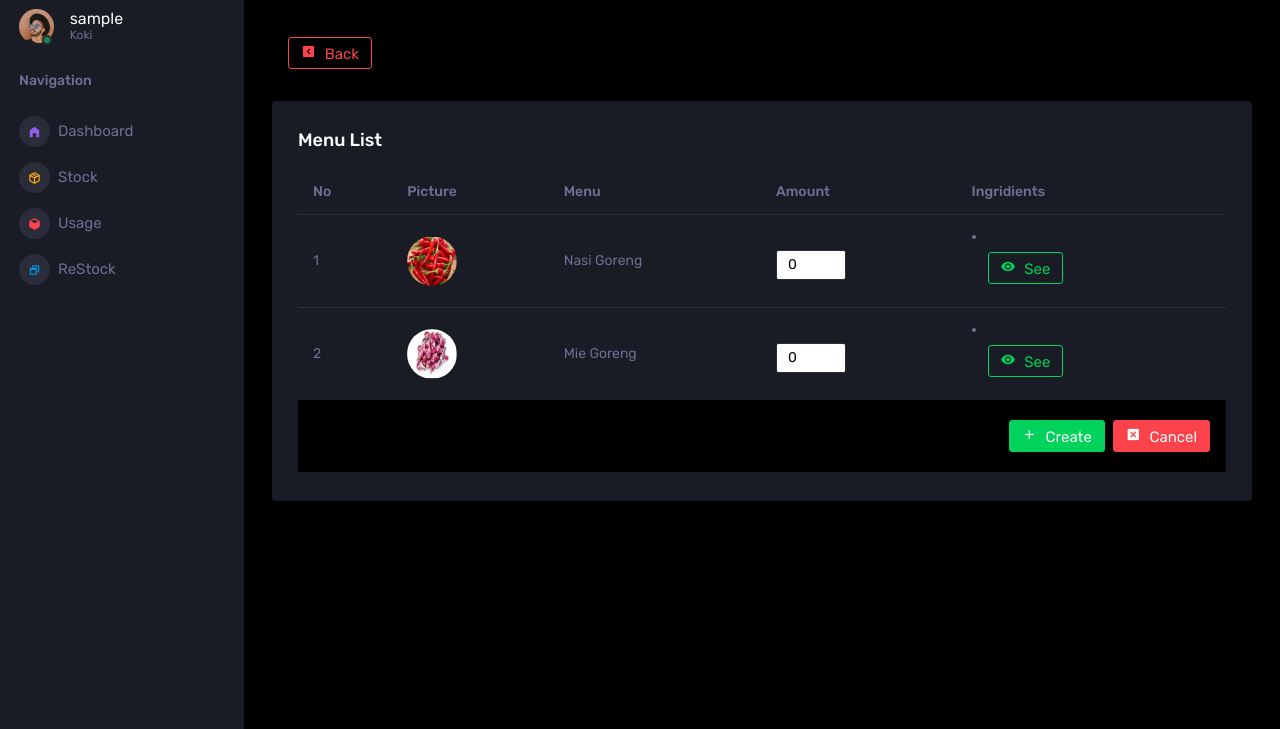
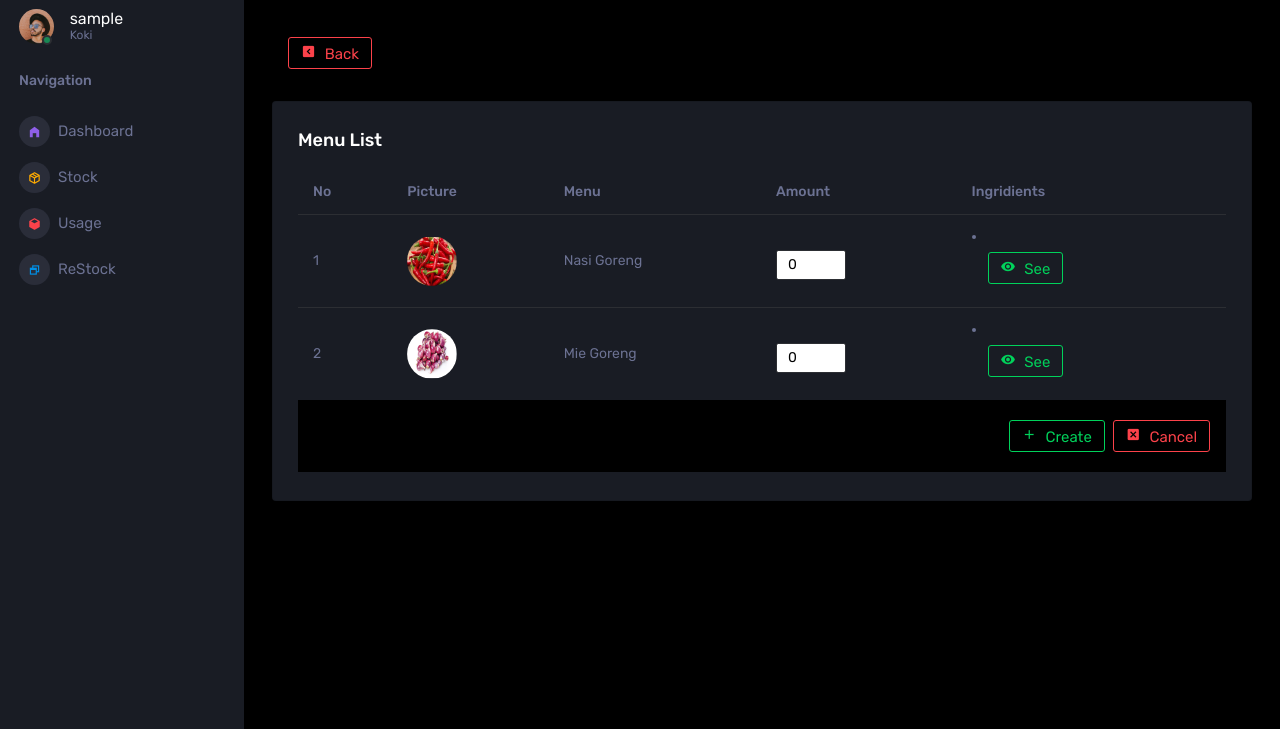
Before and after one commit to Dafanurfiat/RPL-ProjectAkhir, a PHP site: page /pages/koki/usageproduct.php in a window 1280 px wide. Shown: the part 95-824 px from the top of the page. Run offline with PHP 8.4, Linux system fonts and the light colour scheme; the visitor is signed in with stand-in values (Sample User, id 1).

Commit message:
Page pendukung usagekoki

```diff
--- a/pages/koki/usageproduct.php
+++ b/pages/koki/usageproduct.php
@@ -265,9 +265,9 @@ if (!isset($_SESSION['username'])) {
                       </table>
                       <footer class="footer">
                       <div class="d-grid gap-2 d-md-flex justify-content-md-end" >
-                            <button type="button" class="btn btn-success btn-icon-text">
+                            <button type="button" class="btn btn-outline-success btn-icon-text">
                             <i class="mdi mdi-plus"></i> Create </button>
-                            <button type="button" class="btn btn-danger btn-icon-text">
+                            <button type="button" class="btn btn-outline-danger btn-icon-text">
                             <i class="mdi mdi-close-box"></i> Cancel </button>
                       </div>
                       </footer>
```
